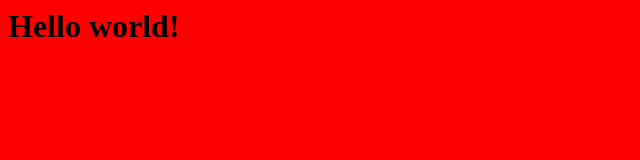
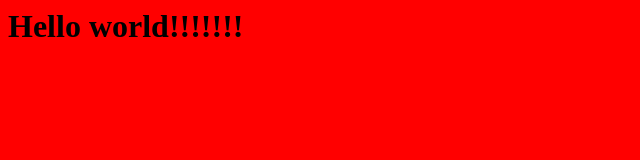
Before and after one commit to sdelap00/hello, a website: page index.html in a window 1280 px wide. Shown: the whole page, without its empty margins (0-640 px from the left). Drawn offline with Linux system fonts and the light colour scheme.

Commit message:
Hello Word Edit

```diff
--- a/index.html
+++ b/index.html
@@ -1,5 +1,5 @@
 <html>
 <body bgcolor="red">
-<h1>Hello world!</h1>
+<h1>Hello world!!!!!!!</h1>
 </body>
 </html>
```
